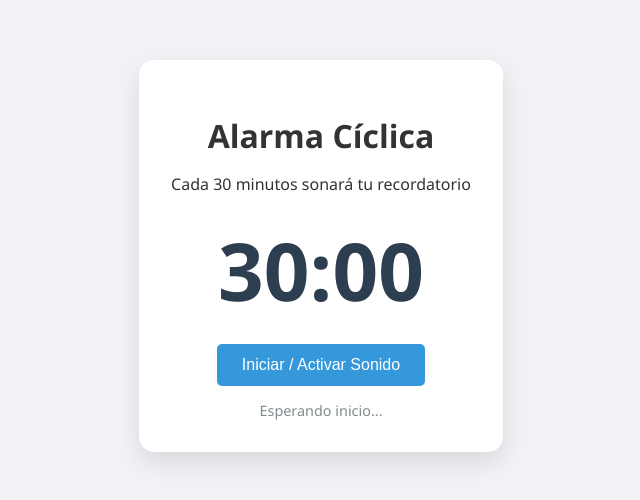
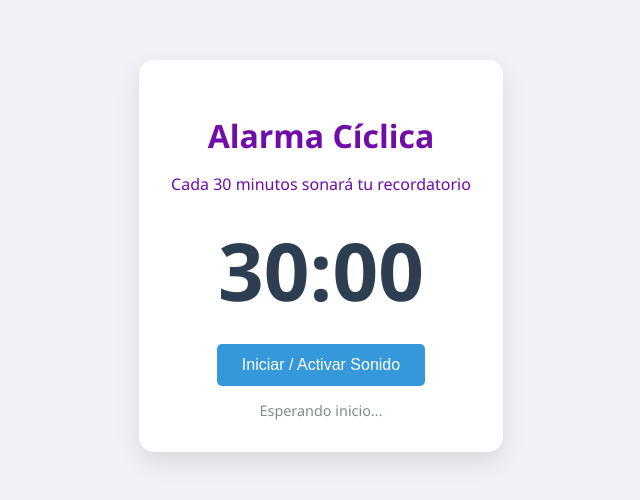
Before and after one commit to karenanco/Alarma, a plain HTML site: page index.html in a window 1280 px wide. Shown: the part 144-644 px from the top of the page, without its empty margins (319-959 px from the left). Drawn offline with Linux system fonts and the light colour scheme.

Commit message:
guardar cambio

```diff
--- a/index.html
+++ b/index.html
@@ -3,7 +3,7 @@
 <head>
     <meta charset="UTF-8">
     <meta name="viewport" content="width=device-width, initial-scale=1.0">
-    <title>Alarma 30 Minutos</title>
+    <title>Alarma bacan</title>
     <style>
         body {
             font-family: 'Segoe UI', Tahoma, Geneva, Verdana, sans-serif;
@@ -14,7 +14,7 @@
             height: 100vh;
             margin: 0;
             background-color: #f0f2f5;
-            color: #333;
+            color: #700caa;
         }
         .container {
             background: white;
```
